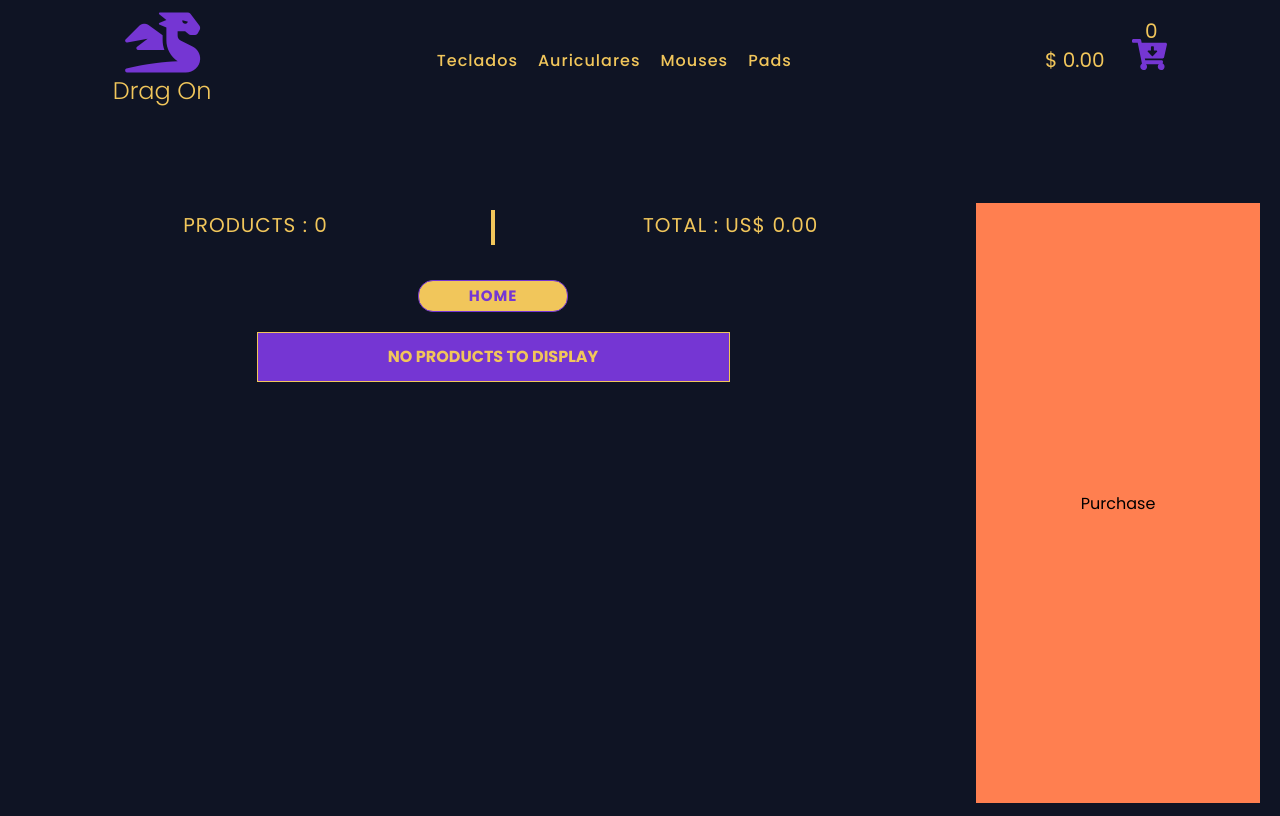
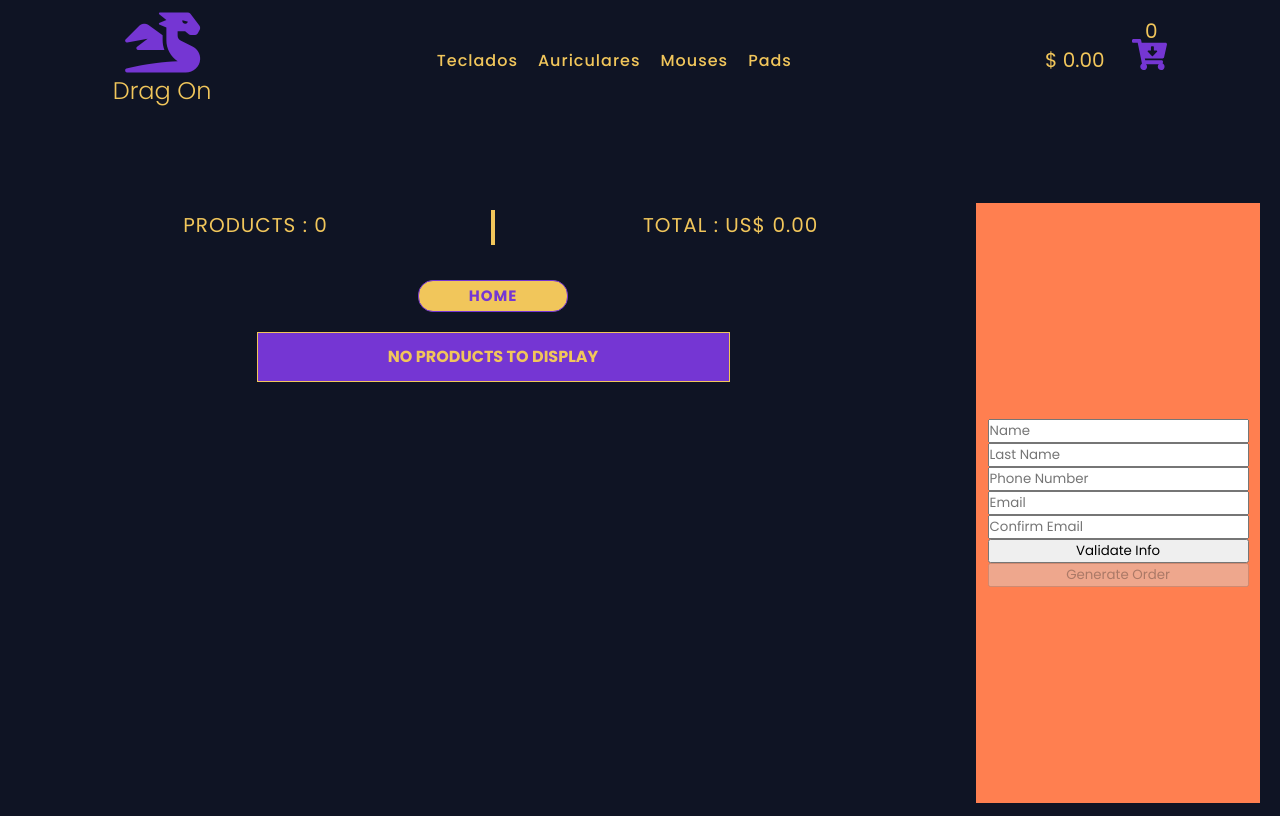
Before and after one commit to SmaelNicolas/ecommerceReact, a React (Create React App) app: page /cart in a window 1280 px wide. Built offline with nearby package versions, Linux system fonts and the light colour scheme.

Commit message:
form funcional , .add a firebase

```diff
--- a/src/components/CartContainer/Purchase/Form/Form.jsx
+++ b/src/components/CartContainer/Purchase/Form/Form.jsx
@@ -1,7 +1,92 @@
-// import getFirestore from "../../../../firebase/Firebase";
+import { useContext, useState } from "react";
+import firebase from "firebase";
+import "firebase/firestore";
+
+import getFirestore from "../../../../firebase/Firebase";
+import { CartContext } from "../../../../context/CartContext";
+
 import "./Form.css";
 
 function Form() {
+	const [inputEmail, setInputEmail] = useState(undefined);
+	const [inputEmailConfirm, setInputEmailConfirm] = useState(undefined);
+	const [inputName, setInputName] = useState(undefined);
+	const [inputLastName, setInputLastNAme] = useState(undefined);
+	const [inputPhone, setInputPhone] = useState(undefined);
+	const [buttonOrder, setButtonOrder] = useState(true);
+	const [buttonCheck, setButtonCheck] = useState(false);
+
+	const { cart, totalPrice, quantityItems } = useContext(CartContext);
+	const [idOrder, setIdOrder] = useState("");
+	const db = getFirestore();
+
+	function validateForm(e) {
+		e.preventDefault();
+		document.getElementById("buttonValidate").innerHTML = "Validating ... ";
+		setTimeout(() => {
+			if (
+				quantityItems() > 0 &&
+				inputName !== "" &&
+				inputLastName !== "" &&
+				inputPhone !== "" &&
+				isNaN(parseInt(inputPhone)) === false &&
+				inputEmail !== "" &&
+				inputEmailConfirm !== "" &&
+				inputName !== undefined &&
+				inputLastName !== undefined &&
+				inputPhone !== undefined &&
+				inputEmail !== undefined &&
+				inputEmailConfirm !== undefined &&
+				inputEmail === inputEmailConfirm
+			) {
+				setButtonOrder(false);
+				setButtonCheck(true);
+				document.getElementById("buttonValidate").innerHTML =
+					"Validated";
+			} else {
+				setButtonOrder(true);
+				setButtonCheck(false);
+				document.getElementById("buttonValidate").innerHTML =
+					"Validate Info";
+			}
+		}, 2000);
+	}
+
+	function updateValues() {
+		setInputEmail(document.getElementById("formEmail").value);
+		setInputEmailConfirm(document.getElementById("formConfirmEmail").value);
+		setInputName(document.getElementById("formName").value);
+		setInputLastNAme(document.getElementById("formLastName").value);
+		setInputPhone(document.getElementById("formPhone").value);
+		setButtonOrder(document.getElementById("generateOrder").disabled);
+		setButtonOrder(true);
+		setButtonCheck(false);
+		document.getElementById("buttonValidate").innerHTML = "Validate Info";
+	}
+
+	function generateOrder(e) {
+		e.preventDefault();
+
+		const order = {};
+		order.date = firebase.firestore.Timestamp.fromDate(new Date());
+		order.buyer = {
+			name: inputName,
+			lastName: inputLastName,
+			email: inputEmail,
+			phone: inputPhone,
+		};
+		order.total = totalPrice();
+		order.items = cart;
+
+		setTimeout(() => {
+			console.log(order);
+			db.collection("orders")
+				.add(order)
+				.then((response) => setIdOrder(response.id))
+				.finally();
+		}, 1500);
+	}
+
 	return (
 		<form className="formulario">
 			<input
@@ -10,6 +95,7 @@ function Form() {
 				placeholder="Name"
 				id="formName"
 				required
+				onChange={updateValues}
 			/>
 			<input
 				type="text"
@@ -17,6 +103,7 @@ function Form() {
 				placeholder="Last Name"
 				id="formLastName"
 				required
+				onChange={updateValues}
 			/>
 			<input
 				type="text"
@@ -24,6 +111,7 @@ function Form() {
 				placeholder="Phone Number"
 				id="formPhone"
 				required
+				onChange={updateValues}
 			/>
 			<input
 				type="email"
@@ -31,6 +119,7 @@ function Form() {
 				placeholder="Email"
 				id="formEmail"
 				required
+				onChange={updateValues}
 			/>
 			<input
 				type="email"
@@ -38,8 +127,21 @@ function Form() {
 				placeholder="Confirm Email"
 				id="formConfirmEmail"
 				required
+				onChange={updateValues}
 			/>
-			<button type="submit" disabled="true">
+			<button
+				onClick={validateForm}
+				id="buttonValidate"
+				disabled={buttonCheck}
+			>
+				Validate Info
+			</button>
+			<button
+				type="submit"
+				id="generateOrder"
+				onClick={generateOrder}
+				disabled={buttonOrder}
+			>
 				Generate Order
 			</button>
 		</form>
--- a/src/components/CartContainer/Purchase/Purchase.jsx
+++ b/src/components/CartContainer/Purchase/Purchase.jsx
@@ -1,27 +1,12 @@
 // import { CartContext } from "../../../context/CartContext";
+import Form from "./Form/Form";
 
 import "./Purchase.css";
 
 function Purchase() {
-	// const { cart } = CartContext;
-	// console.log(cart);
-	// function generarOrden(e) {
-	// 	e.preventDefault();
-	// 	const comprador = {
-	// 		name: "Nico",
-	// 		phone: "2914238343",
-	// 		email: "nico.smael",
-	// 	};
-	// 	let totalPrice;
-	// 	cart.map((prod) => (totalPrice += prod.price * prod.cantidad));
-	// 	console.log(comprador, cart, totalPrice);
-	// }
 	return (
 		<div className="ItemOnCartContainerFinalizarCompra">
-			<p>Purchase</p>
-			<form action="submit">
-				{/* <button onClick={generarOrden}>Generate Order</button> */}
-			</form>
+			<Form />
 		</div>
 	);
 }
```
